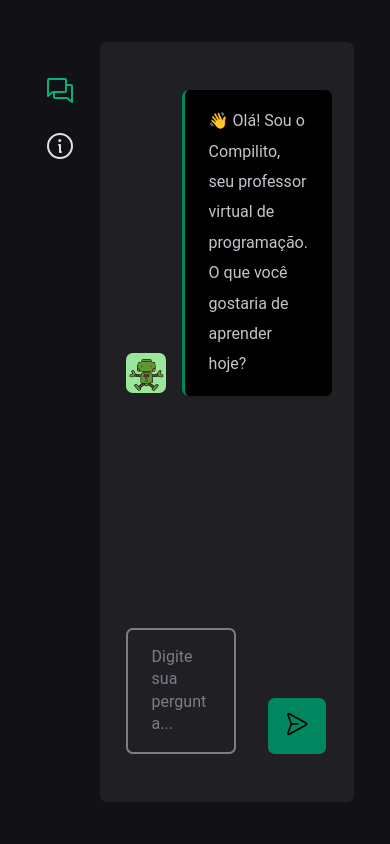
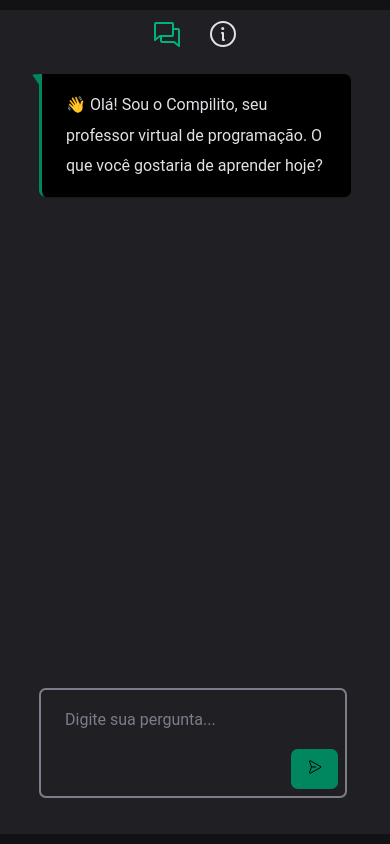
Before and after one commit to everton-freitas/Agente-de-ia, a React (Vite) app: page / in a window 390 px wide. Built offline with nearby package versions, Linux system fonts and the light colour scheme.

Commit message:
update responsive

```diff
--- a/package.json
+++ b/package.json
@@ -14,6 +14,7 @@
     "phosphor-react": "^1.4.1",
     "react": "^19.1.1",
     "react-dom": "^19.1.1",
+    "react-responsive": "^10.0.1",
     "react-router-dom": "^7.8.2",
     "react-textarea-autosize": "^8.5.9",
     "styled-components": "^6.1.19"
--- a/src/layouts/styles.jsx
+++ b/src/layouts/styles.jsx
@@ -5,11 +5,22 @@ export const HeaderContainer = styled.header`
   justify-content: space-between;
   margin-top: 1.5rem;
 
+
+   @media (max-width: 768px) {
+    justify-content: center;
+    margin-top: 0;
+  }
+
   nav {
     display: flex;
     flex-direction: column;
 
     gap: 0.5rem;
+
+    @media (max-width: 768px) {
+    flex-direction: row;
+    justify-content: end;
+  }
 
     a {
       width: 3rem;
@@ -18,6 +29,7 @@ export const HeaderContainer = styled.header`
       display: flex;
       align-items: center;
       justify-content: center;
+
 
       color: ${({ theme }) => theme['gray-100']};
       border-top: 3px solid transparent;
@@ -33,8 +45,16 @@ export const HeaderContainer = styled.header`
       }
     }
   }
+
+
 `
 export const Container = styled.div`
     display: flex;
     gap: 1rem;
+
+    @media (max-width: 768px) {
+    flex-direction: column;
+    background-color: ${({ theme }) => theme['gray-800']};
+
+  }
 `
--- a/src/pages/Chatbot/index.jsx
+++ b/src/pages/Chatbot/index.jsx
@@ -1,6 +1,6 @@
 import { useEffect, useRef, useState } from "react";
 import axios from "axios";
-import { Button, Chat, ChatContainer, ChatHistory, Input, Text, History, TextUser } from "./styles";
+import MyTextarea, { Button, Chat, ChatContainer, ChatHistory, Text, History, TextUser, Image, PaperPlaneRightIcon } from "./styles";
 import { Chats, Info, PaperPlaneRight } from "phosphor-react";
 import botAvatar from "../../assets/bot-avatar.png"
 import userAvatar from "../../assets/user-chatbot.png"
@@ -150,20 +150,18 @@ function Chatbot() {
             {m.sender === "user" && (
               <TextUser style={{ textAlign: "right" }}>
                 <Text style={{ whiteSpace: "pre-line" }} sender={m.sender}>{m.text}</Text>
-                <img
+                <Image
                   src={userAvatar}
                   alt="user"
-                  style={{ width: "40px", height: "40px", borderRadius: "6.7px", alignSelf: "end", marginBottom: "0.2rem" }}
                 />
               </TextUser>
             )}
 
             {m.sender === "bot" && (
               <p style={{ textAlign: "left" }}>
-                <img
+                <Image
                   src={botAvatar}
                   alt="bot"
-                  style={{ width: "40px", height: "40px", borderRadius: "6.7px", alignSelf: "end", marginBottom: "0.2rem" }}
                 />
                 <Text style={{ whiteSpace: "pre-line" }} sender={m.sender}>
                   {m.isLoading ? (
@@ -184,9 +182,9 @@ function Chatbot() {
         <div ref={messagesEndRef} />
       </ChatHistory>
 
-      <Chat>
-        <Input
-          minRows={1}
+      <Chat style={{ position: "relative" }}>
+        <div style={{ position: "relative", width: "100%" }}>
+  <MyTextarea
           maxRows={8}
           value={input}
           onChange={(e) => setInput(e.target.value)}
@@ -195,11 +193,12 @@ function Chatbot() {
           disabled={isLoading}
         />
         <Button onClick={sendMessage} disabled={isLoading}>
-          <PaperPlaneRight
-            size={26}
+          <PaperPlaneRightIcon
             color={isLoading ? '#ccc' : undefined}
           />
         </Button>
+        </div>
+
       </Chat>
     </ChatContainer>
   );
--- a/src/pages/Chatbot/styles.jsx
+++ b/src/pages/Chatbot/styles.jsx
@@ -1,5 +1,7 @@
 import styled from "styled-components";
 import TextareaAutosize from "react-textarea-autosize"
+import { useMediaQuery } from "react-responsive";
+import { PaperPlaneRight } from "phosphor-react";
 
 export const ChatContainer = styled.div`
     background-color: ${(props) => props.theme['gray-800']};
@@ -11,6 +13,12 @@ export const ChatContainer = styled.div`
     align-items: center;
     flex-direction: column;
     justify-content: space-between;
+
+     @media (max-width: 768px) {
+
+    width: 100vw;
+    border-radius: 0;
+  }
 `
 
 export const ChatHistory = styled.div`
@@ -23,6 +31,10 @@ export const ChatHistory = styled.div`
   scrollbar-color: ${(props) => props.theme['green-500-trans']} #1a1a1a;
   padding-right: calc(10%);
   padding-left: calc(10%);
+
+  @media (max-width: 768px) {
+    margin-top: 0
+  }
 `
 
 export const Chat = styled.div`
@@ -35,6 +47,13 @@ export const Chat = styled.div`
     margin-bottom: 3rem;
     padding-top: 0.7rem;
     padding-left: calc(10%);
+    position: relative;
+    top :1rem;
+
+
+
+      @media (max-width: 768px) {
+      }
 `
 
 export const Input = styled(TextareaAutosize)`
@@ -42,7 +61,7 @@ export const Input = styled(TextareaAutosize)`
   border: 2px solid ${(props) => props.theme['gray-500']};
   width: 100%;
   border-radius: 6.7px;
-  padding: 1rem 1.5rem;
+  padding: 1.2rem 1.5rem;
   line-height: 1.4;
   resize: none;
   position: relative;
@@ -58,7 +77,22 @@ export const Input = styled(TextareaAutosize)`
     box-shadow: none;
     border-color: ${(props) => props.theme['green-500']};
   }
+
+  @media (max-width: 768px) {
+    padding-bottom: 4rem;
+
+  }
+
+
 `
+
+export default function MyTextarea(props) {
+  const isMobile = useMediaQuery({ maxWidth: 768 });
+
+  return <Input minRows={isMobile ? 1 : 1} {...props} />;
+}
+
+
 
 export const Button = styled.button`
 
@@ -66,8 +100,12 @@ export const Button = styled.button`
   border: none;
   border-radius: 6.7px;
   padding: 0 1rem;
-  height: 3.5rem;
+  height: 3rem;
   align-self: end;
+  position: absolute;
+   right: 0.6rem;
+   width: 3rem;
+   bottom: 0.8rem;
 
   &:hover {
     transition: background-color 0.3s ;
@@ -78,10 +116,26 @@ export const Button = styled.button`
     transition: color 0.3s ;
     color: ${({variant}) => variant === "like" ? "#ffffff" : "#000"};
   }
+
+    @media (max-width: 768px) {
+      position: absolute;
+      height: 2.5rem;
+      right: 0.6rem;
+      bottom: 0.8em;
+      width: 2.9rem;
+    }
 `
+
+export function PaperPlaneRightIcon(props) {
+  const isMobile = useMediaQuery({ maxWidth: 768 });
+
+  // Retorna o ícone Phosphor com size dinâmico
+  return <PaperPlaneRight size={isMobile ? 16: 20} {...props} />;
+}
 
 export const Text = styled.a`
   border-radius: 6.7px;
+  color: ${(props) => props.theme['gray-100']};
   position: relative;
   border-left: ${(props) =>
      props.sender === "bot" ? `3px solid ${props.theme['green-500']}`: "none"};
@@ -89,9 +143,54 @@ export const Text = styled.a`
      props.sender === "user" ? `3px solid ${props.theme['green-500']}`: "none"};
   line-height: 1.9;
   background: #000000;
+
   padding: 1rem 1.5rem;
   box-shadow: 0 0.129px 0.386px 0 rgba(0, 0, 0, 0.11), 0 0.687px 1.545px 0 rgba(0, 0, 0, 0.13);
 
+
+    @media (max-width: 768px) {
+      border-radius: ${(props) => props.sender === "user" ? "7px 0 6.7px 6.7px" : "0 7px 6.7px 6.7px"};
+      background-color: ${(props) => props.sender === "user" ? props.theme['gray-700'] : props.theme['black']};
+    }
+
+
+
+   &::after {
+
+  @media (max-width: 768px) {
+
+    content: '';
+  position: absolute;
+  top: 0; /* alinhamento vertical */
+  right: -10px; /* distancia da borda da mensagem */
+  width: 10px;   /* largura do triângulo */
+  height: 15px;  /* altura do triângulo */
+  background-color: ${(props) => props.theme['green-500']}; /* mesma cor da mensagem */
+  clip-path: polygon(0 0, 100% 0%, 0 100%); /* → */
+  border-radius: 3px;
+  display: ${(props) => props.sender === "user" ? "block" : "none"};
+  z-index: 10;
+    }
+  }
+
+    &::before {
+
+    @media (max-width: 768px) {
+
+  content: '';
+  position: absolute;
+  top: 0; /* alinhamento vertical */
+  left: -10px; /* distancia da borda da mensagem */
+  width: 10px;   /* largura do triângulo */
+  height: 15px;  /* altura do triângulo */
+  background-color: ${(props) => props.theme['green-500']}; /* mesma cor da mensagem */
+  clip-path: polygon(100% 0, 0 0%, 100% 100%); /* ← */
+  border-radius: 3px;
+  display: ${(props) => props.sender === "bot" ? "block" : "none"};
+  z-index: 10;
+      }
+
+    }
 `
 
 export const History = styled.div`
@@ -100,8 +199,12 @@ export const History = styled.div`
     display: flex;
     gap: 1rem;
     margin-bottom: 0.7rem;
+
+     @media (max-width: 768px) {
+    margin-bottom: 1.5rem;
+
   }
-
+}
 `
 
 export const TextUser = styled.p`
@@ -122,3 +225,16 @@ export const Header = styled.header`
     border-color: ${(props) => props.theme['green-500']};
   }
 `
+
+export const Image = styled.img`
+  width: 40px;
+  height: 40px;
+  border-radius: 6.7px;
+  align-self: end;
+  margin-bottom: 0.2rem;
+
+  @media (max-width: 768px) {
+    display: none;
+
+  }
+`
--- a/src/pages/Sobre/index.jsx
+++ b/src/pages/Sobre/index.jsx
@@ -1,4 +1,4 @@
-import { Button, Chat, ChatContainer, ChatHistory, History, Input, Text, TextUser } from "../Chatbot/styles"
+import { Button, Chat, ChatContainer, ChatHistory, History, Image, Input, Text, TextUser } from "../Chatbot/styles"
 import evertonAvatar from "../../assets/foto-everton-chatbot.jpeg"
 import { Heart } from "phosphor-react"
 import { useState } from "react"
@@ -17,7 +17,7 @@ function About() {
             <ChatHistory>
                 <History>
                     <TextUser style={{ justifyContent: "start" }}>
-                        <img
+                        <Image
                             src={evertonAvatar}
                             alt="bot"
                             style={{ width: "40px", height: "40px", borderRadius: "6.7px", alignSelf: "end", marginBottom: "0.2rem" }}
@@ -36,7 +36,7 @@ function About() {
                             possibilitando o processamento inteligente das mensagens enviadas pelo usuário.
                             <br /><br /><strong>Desenvolvedor: Everton Freitas</strong>
 
-                        {ShowLike ? (<HeartFill show={ShowLike} color="#d94f5a" size={26} weight="fill"/>) : ( <HeartRegular color="#d94f5a" size={26} /> ) }
+                        {ShowLike ? (<HeartFill show={ShowLike} color="#d94f5a" size={24} weight="fill"/>) : ( <HeartRegular color="#d94f5a" size={24} /> ) }
                         </Text>
 
                     </TextUser>
@@ -45,6 +45,7 @@ function About() {
             </ChatHistory>
 
             <Chat>
+                 <div style={{ position: "relative", width: "100%" }}>
                 <Input
                     minRows={1}
                     maxRows={8}
@@ -53,8 +54,9 @@ function About() {
                 />
                 <Button variant="like" onClick={handleToggle}>
 
-                    <Heart size={26} />
+                    <Heart size={20} />
                 </Button>
+                </div>
             </Chat>
         </ChatContainer>
     )
--- a/src/pages/Sobre/styles.jsx
+++ b/src/pages/Sobre/styles.jsx
@@ -4,18 +4,16 @@ import styled from "styled-components";
 
 export const HeartFill = styled(Heart)`
     position: absolute;
-    right: -34px;
-    bottom: 5px;
+    left: 10px;
+    bottom: -33px;
+    transition: 0.3s;
+`
+
+export const HeartRegular = styled(Heart)`
+    position: absolute;
+    left: 10px;
+    bottom: -33px;
     transition: 0.3s;
 
 
 `
-
-export const HeartRegular = styled(Heart)`
-    position: absolute;
-    right: -34px;
-    bottom: 5px;
-    transition: 0.3s;
-
-
-`
```
Also changed, not shown: 1 other file (tests, documents, lock files or other folders).
